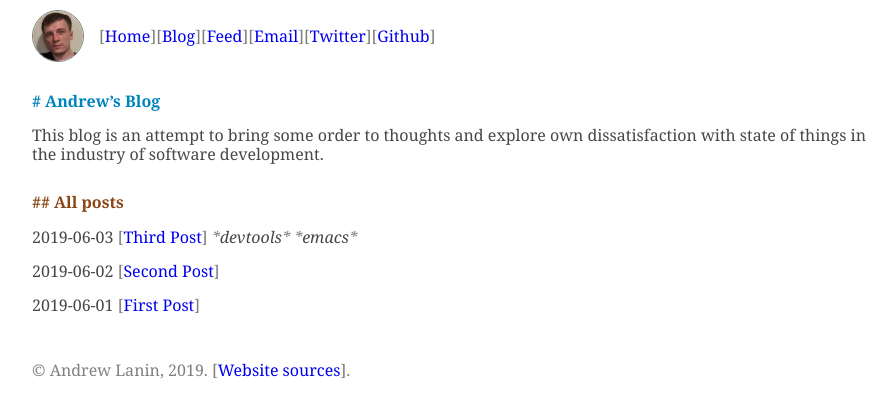
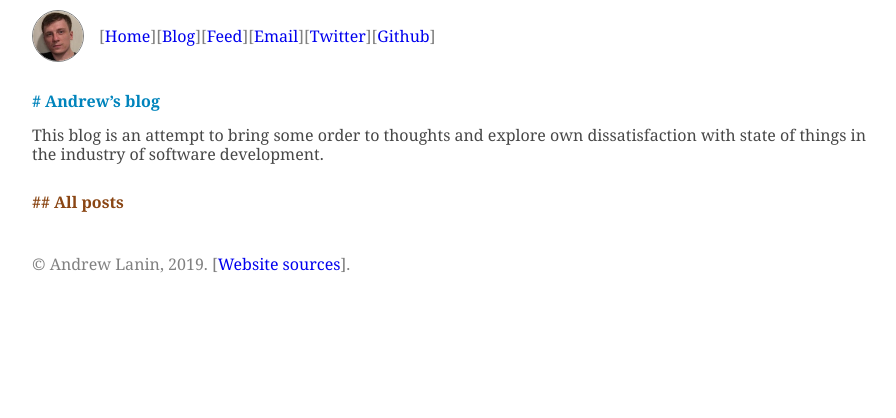
Before and after one commit to andrewlanin/lanin.dev, a Jekyll site: the page built from blog.md, in a window 1280 px wide. Shown: the top 418 px of the page, without its empty margins (188-1084 px from the left). Built offline with Jekyll 4.4.1, drawn with Linux system fonts in a browser that asks for light colours.

Commit message:
Remove placeholder posts, change blog URL.

```diff
--- a/_layouts/base.html
+++ b/_layouts/base.html
@@ -14,7 +14,7 @@
       <img class="avatar" src="/assets/avatar.jpg" />
       <div class="links">
         <a href="/">Home</a>
-        <a href="/blog/">Blog</a>
+        <a href="/blog.html">Blog</a>
         <a href="/feed.xml">Feed</i></a>
         <a href="mailto:andrew@lanin.dev">Email</a>
         <a href="https://twitter.com/lanindev">Twitter</a>
--- a/_posts/2019-06-01-first-post.md
+++ /dev/null
@@ -1,5 +0,0 @@
----
-layout: post
-title: First Post
----
-First **post** body.
--- a/_posts/2019-06-02-second-post.md
+++ /dev/null
@@ -1,5 +0,0 @@
----
-layout: post
-title: Second Post
----
-Second **post** body.
--- a/_posts/2019-06-03-third-post.md
+++ /dev/null
@@ -1,6 +0,0 @@
----
-layout: post
-title: Third Post
-tags: [devtools, emacs]
----
-Third **post** body.
--- a/blog/index.md
+++ b/blog.md
@@ -3,7 +3,7 @@ layout: base
 title: Andrew Lanin
 ---
 
-# Andrew's Blog
+# Andrew's blog
 
 This blog is an attempt to bring some order to thoughts and explore own dissatisfaction with state of things in the industry of software development.
 
```
